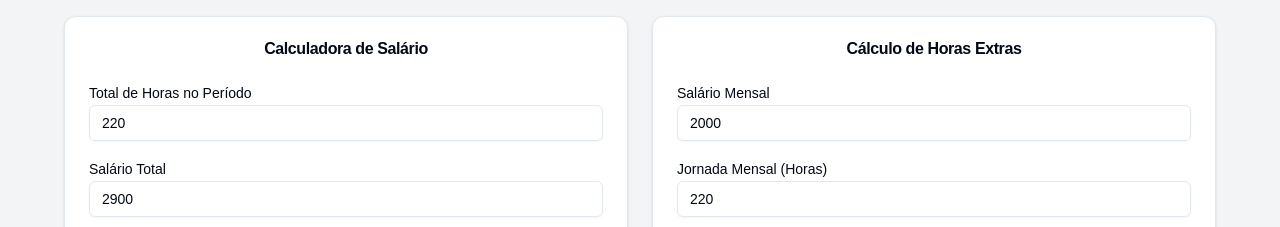
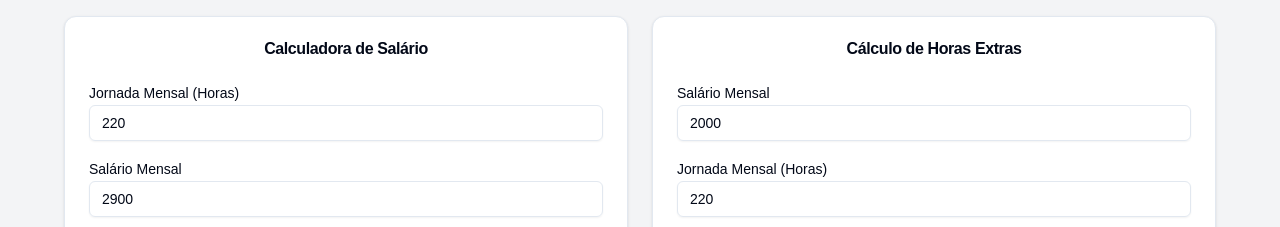
Before and after one commit to Wesleysza1/salary-calculator, a Next.js app in the folder salary-calculator-app/: page / in a window 1280 px wide. Shown: the top 227 px of the page. Built offline with nearby package versions, Linux system fonts and the light colour scheme.

Commit message:
Update page.js

```diff
--- a/salary-calculator-app/src/app/page.js
+++ b/salary-calculator-app/src/app/page.js
@@ -147,7 +147,7 @@ export default function Home() {
               <CardContent>
                 <div className="space-y-4">
                   <div>
-                    <Label>Total de Horas no Período</Label>
+                    <Label>Jornada Mensal (Horas)</Label>
                     <Input
                       type="number"
                       value={totalHours}
@@ -157,7 +157,7 @@ export default function Home() {
                   </div>
 
                   <div>
-                    <Label>Salário Total</Label>
+                    <Label>Salário Mensal</Label>
                     <Input
                       type="number"
                       value={totalSalary}
```
